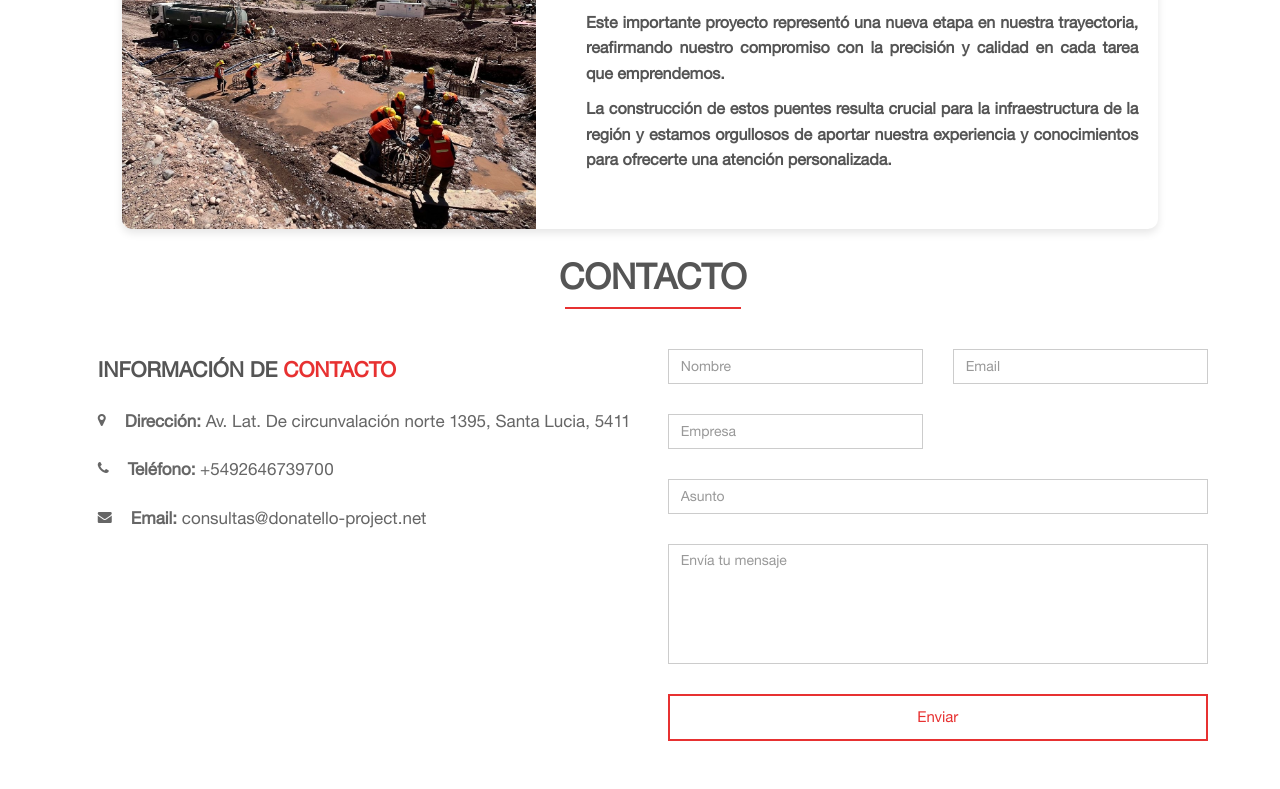
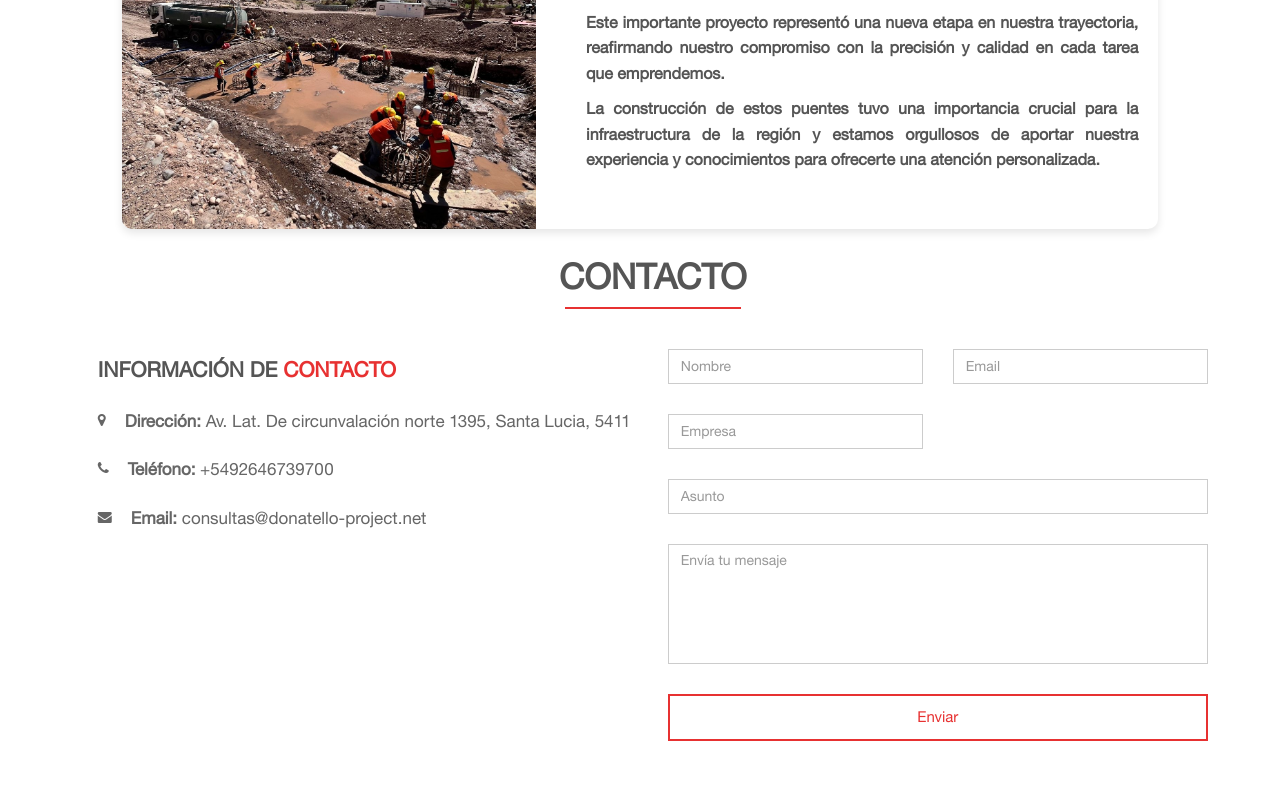
Before and after one commit to walterjalaf/donatello4, a plain HTML site: page Donatello/cosmix/index.html in a window 1280 px wide. Shown: the part 3903-4692 px from the top of the page. Drawn offline with Linux system fonts and the light colour scheme; a script that the page names is missing.

Commit message:
Cambio en texto de última obra reciente

```diff
--- a/Donatello/cosmix/index.html
+++ b/Donatello/cosmix/index.html
@@ -409,7 +409,7 @@
             <h3><strong>Auditoría de topografía en la construcción de dos puentes en Calingasta, parte del proyecto Glencore Pachón.</h3></strong>
             <p class="feat-sec">Este importante proyecto representó una nueva etapa en nuestra trayectoria, reafirmando nuestro compromiso con la precisión y calidad en cada tarea que emprendemos.
             </p>
-            <p class="feat-sec">La construcción de estos puentes resulta crucial para la infraestructura de la región y estamos orgullosos de aportar nuestra experiencia y conocimientos para ofrecerte una atención personalizada. <br>
+            <p class="feat-sec">La construcción de estos puentes tuvo una importancia crucial para la infraestructura de la región y estamos orgullosos de aportar nuestra experiencia y conocimientos para ofrecerte una atención personalizada. <br>
             </p>
 
             <br>
```
